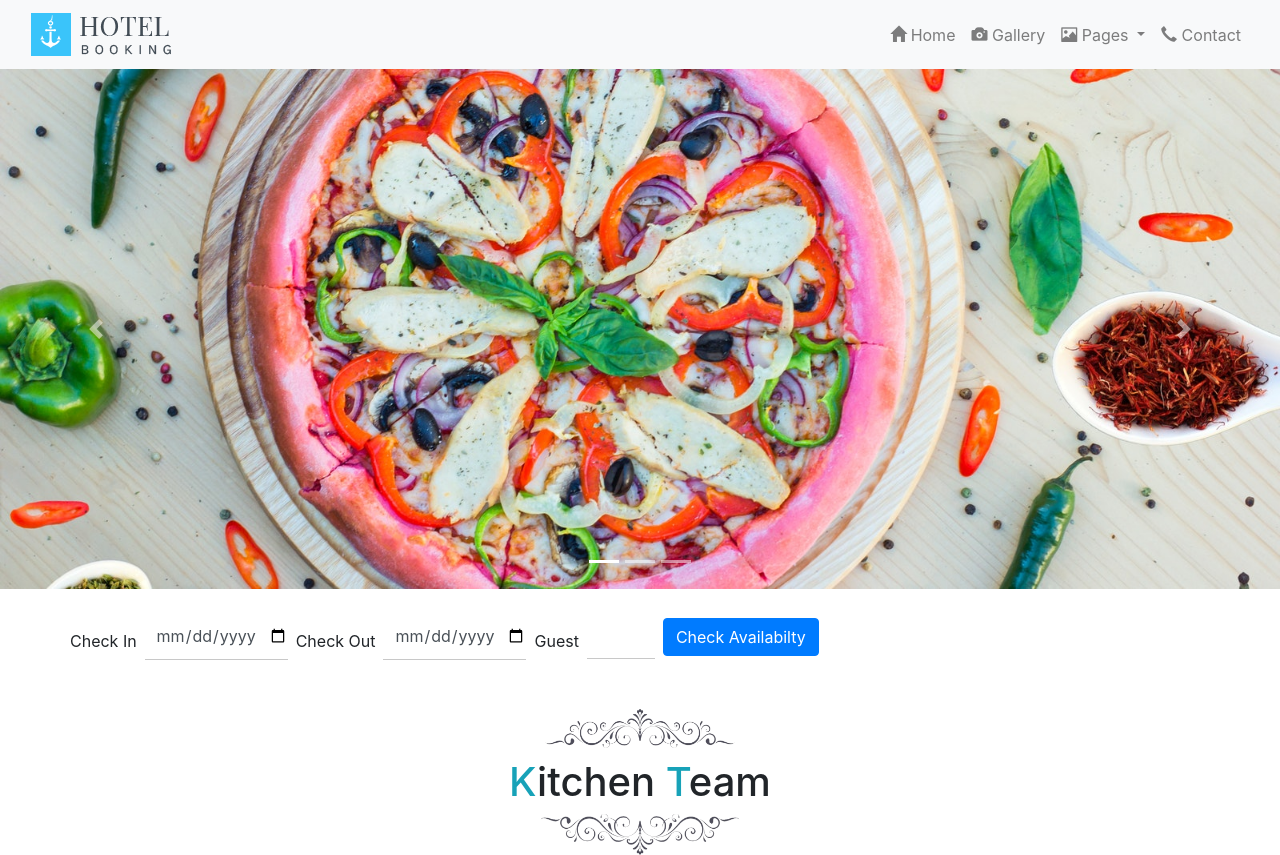
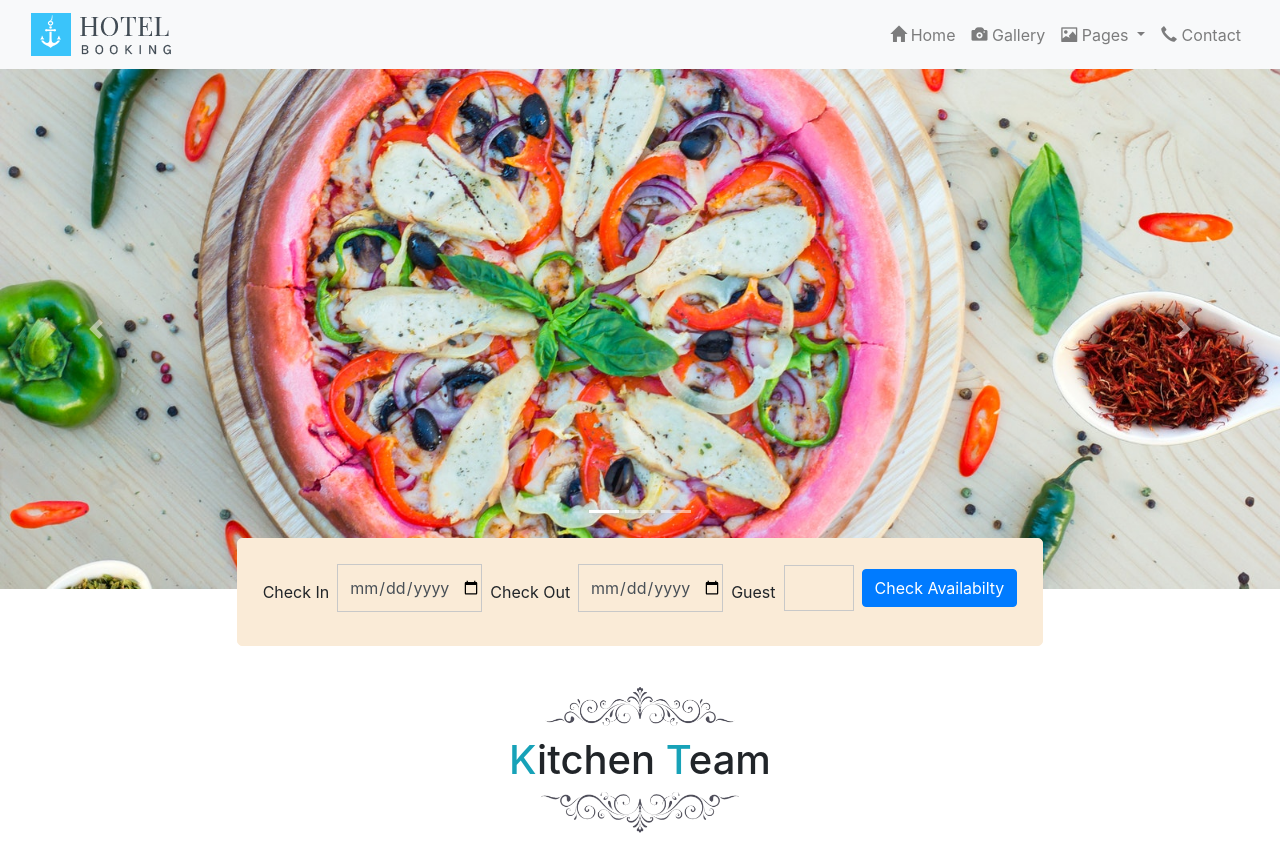
Before and after one commit to shrikantbhoite/hotel-website-template, a plain HTML site: page index.html in a window 1280 px wide. Shown: the top 855 px of the page. Drawn offline with nearby package versions, Linux system fonts and the light colour scheme.

Commit message:
Add files via upload

```diff
--- a/css/style.css
+++ b/css/style.css
@@ -47,7 +47,7 @@ h1,h2,h3,h4,h5,h6{
     padding: 10px 0;
     background-color: transparent;
     border: 0;
-    border-bottom: 1px solid #c8c8c8;
+    border: 1px solid #c8c8c8;
     border-radius: 0px;
 }
 
@@ -95,7 +95,7 @@ input::placeholder {
     width: 100%;
 }
 
-.sachin {
+.fav-rooms {
     position: relative;
 }
 
@@ -127,3 +127,17 @@ input::placeholder {
     color:#fff;
 
 }
+.b-form{
+    margin: 0 auto;
+    margin-top: -75px;
+    display: block;
+    background-color: antiquewhite;
+    border:1px solid antiquewhite;
+    padding: 25px 25px;
+    border-radius: 5px;
+    z-index: 999;
+}
+
+.carousel-indicators li{
+    margin-bottom: 50px;
+}
```
